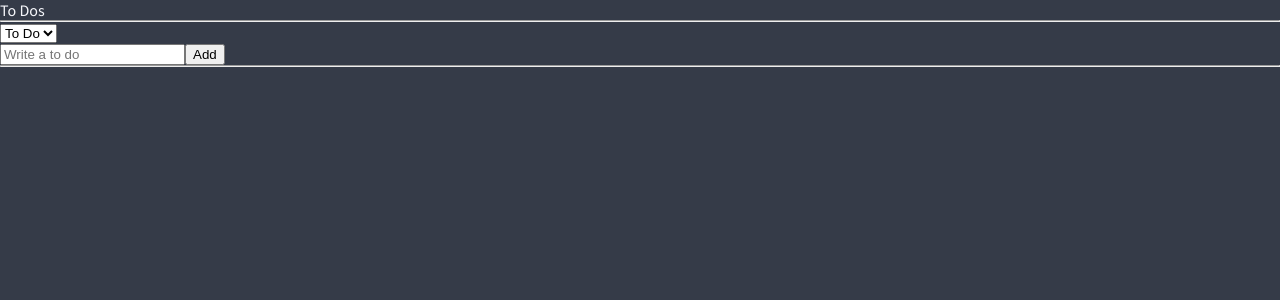
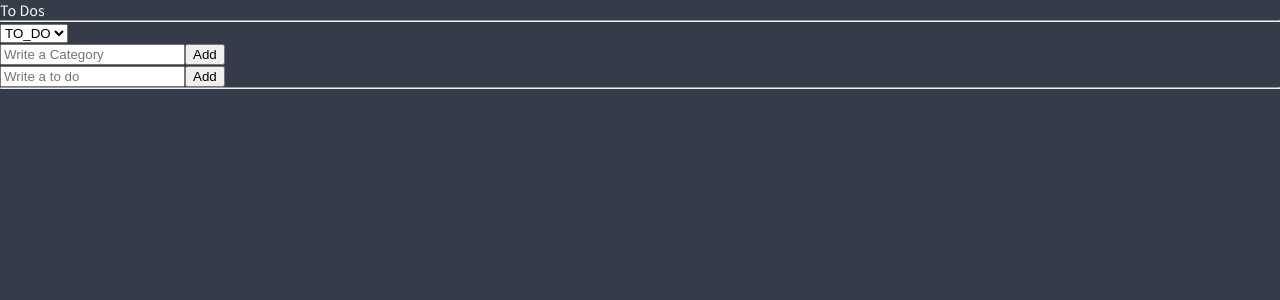
Before and after one commit to totw5701/nomad-reactJs-master, a React (Create React App) app: page / in a window 1280 px wide. Shown: the top 300 px of the page. Built offline with nearby package versions, Linux system fonts and the light colour scheme.

Commit message:
ch06. ToDoList - add category function

```diff
--- a/src/atoms.tsx
+++ b/src/atoms.tsx
@@ -1,15 +1,20 @@
 import { atom, selector } from "recoil";
 
-export enum Categories {
-  "TO_DO" = "TO_DO",
-  "DOING" = "DOING",
-  "DONE" = "DONE",
+// export enum Categories {
+//   "TO_DO" = "TO_DO",
+//   "DOING" = "DOING",
+//   "DONE" = "DONE",
+// }
+
+export interface ICategory {
+  text: string;
+  id: string;
 }
 
 export interface IToDo {
   text: string;
   id: number;
-  category: Categories;
+  category: ICategory;
 }
 
 export const toDoState = atom<IToDo[]>({
@@ -22,11 +27,20 @@ export const toDoSelector = selector({
   get: ({ get }) => {
     const toDos = get(toDoState);
     const category = get(categoryState);
-    return toDos.filter((toDo) => toDo.category === category);
+    return toDos.filter((toDo) => toDo.category.id === category.id);
   },
 });
 
-export const categoryState = atom<Categories>({
+export const categoriesState = atom<ICategory[]>({
+  key: "categories",
+  default: [
+    { text: "TO_DO", id: "TO_DO" },
+    { text: "DOING", id: "DOING" },
+    { text: "DONE", id: "DONE" },
+  ],
+});
+
+export const categoryState = atom<ICategory>({
   key: "category",
-  default: Categories.TO_DO,
+  default: { text: "TO_DO", id: "TO_DO" },
 });
--- /dev/null
+++ b/src/components/CreateCategory.tsx
@@ -0,0 +1,47 @@
+import { useForm } from "react-hook-form";
+import { categoriesState } from "./../atoms";
+import { useRecoilState } from "recoil";
+
+interface ICreateCategory {
+  category: string;
+}
+
+function CreateCategory() {
+  const {
+    register,
+    handleSubmit,
+    setError,
+    setValue,
+    formState: { errors },
+  } = useForm<ICreateCategory>();
+  const [categories, setCategories] = useRecoilState(categoriesState);
+  const handleValid = ({ category }: ICreateCategory) => {
+    if (categories.filter((cat) => cat.id == category).length > 0) {
+      setError(
+        "category",
+        {
+          message: `Category '${category}' is already exist.`,
+        },
+        { shouldFocus: true }
+      );
+    } else {
+      setCategories((oldCategories) => [
+        { text: category, id: category },
+        ...oldCategories,
+      ]);
+    }
+    setValue("category", "");
+  };
+  return (
+    <form onSubmit={handleSubmit(handleValid)}>
+      <input
+        {...register("category", { required: "Please write Category" })}
+        placeholder="Write a Category"
+      ></input>
+      <span>{errors.category ? errors.category.message : null}</span>
+      <button>Add</button>
+    </form>
+  );
+}
+
+export default CreateCategory;
--- a/src/components/ToDo.tsx
+++ b/src/components/ToDo.tsx
@@ -1,15 +1,23 @@
-import { Categories, IToDo, toDoState } from "./../atoms";
-import { useSetRecoilState } from "recoil";
+import { categoriesState, IToDo, toDoState } from "./../atoms";
+import { useSetRecoilState, useRecoilValue } from "recoil";
 
 function ToDo({ text, category, id }: IToDo) {
   const setToDos = useSetRecoilState(toDoState);
+  const categories = useRecoilValue(categoriesState);
   const onClick = (event: React.MouseEvent<HTMLButtonElement>) => {
     const {
       currentTarget: { name },
     } = event;
     setToDos((oldToDos) => {
       const targetIndex = oldToDos.findIndex((toDo) => toDo.id === id);
-      const newToDo = { text: text, id: id, category: name as any };
+      const newToDo = {
+        text: text,
+        id: id,
+        category: {
+          text: name,
+          id: name,
+        },
+      };
       return [
         ...oldToDos.slice(0, targetIndex),
         newToDo,
@@ -20,21 +28,14 @@ function ToDo({ text, category, id }: IToDo) {
   return (
     <li>
       <span>{text}</span>
-      {category !== Categories.DOING && (
-        <button name={Categories.DOING} onClick={onClick}>
-          DOING
-        </button>
-      )}
-      {category !== Categories.TO_DO && (
-        <button name={Categories.TO_DO} onClick={onClick}>
-          TO_DO
-        </button>
-      )}
-      {category !== Categories.DONE && (
-        <button name={Categories.DONE} onClick={onClick}>
-          DONE
-        </button>
-      )}
+      {categories.map((cat) => {
+        if(cat.id !== category.id)
+        return (
+          <button key={cat.id} name={cat.id} onClick={onClick}>
+            {cat.text}
+          </button>
+        );
+      })}
     </li>
   );
 }
--- a/src/components/ToDoList.tsx
+++ b/src/components/ToDoList.tsx
@@ -1,26 +1,32 @@
 import CreateToDo from "./CreateToDo";
 import { useRecoilState, useRecoilValue } from "recoil";
-import { Categories, categoryState, toDoState } from "../atoms";
+import { categoriesState, categoryState, ICategory, toDoState } from "../atoms";
 import ToDo from "./ToDo";
 import { toDoSelector } from "./../atoms";
+import CreateCategory from "./CreateCategory";
 
 function ToDoList() {
   const toDos = useRecoilValue(toDoSelector);
   const [category, setCategory] = useRecoilState(categoryState);
+  const [categories, setCategories] = useRecoilState(categoriesState);
   const onInput = (event: React.FormEvent<HTMLSelectElement>) => {
-    setCategory(event.currentTarget.value as any);
+    setCategory({
+      text: event.currentTarget.value,
+      id: event.currentTarget.value
+    });
   };
   return (
     <div>
       <h1>To Dos</h1>
       <hr />
       <form>
-        <select value={category} onInput={onInput}>
-          <option value={Categories.TO_DO}>To Do</option>
-          <option value={Categories.DOING}>Doing</option>
-          <option value={Categories.DONE}>Done</option>
+        <select value={category.text} onInput={onInput}>
+          {categories.map((category:ICategory) => (
+            <option key={category.id} value={category.id}>{category.text}</option>
+          ))}
         </select>
       </form>
+      <CreateCategory />
       <CreateToDo />
       <hr />
       {toDos?.map((toDo) => (
```
